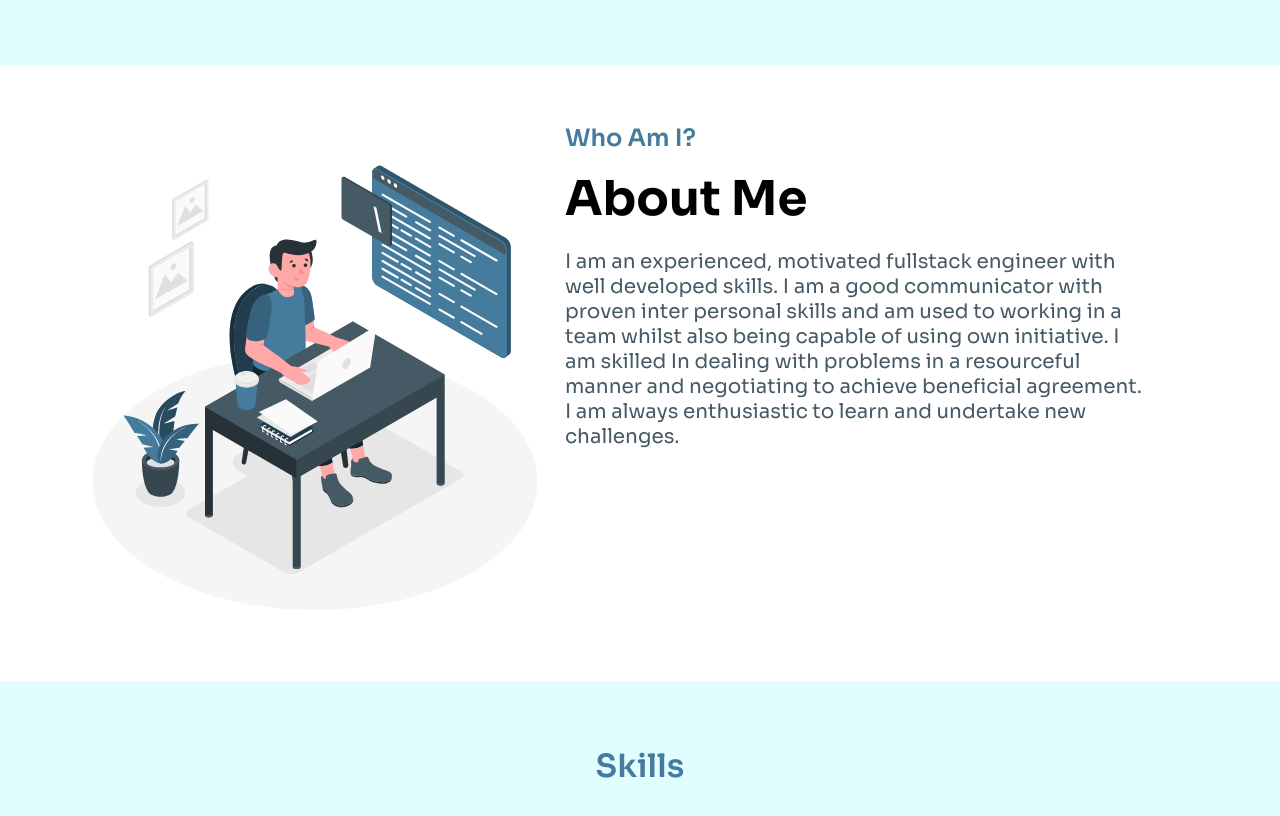
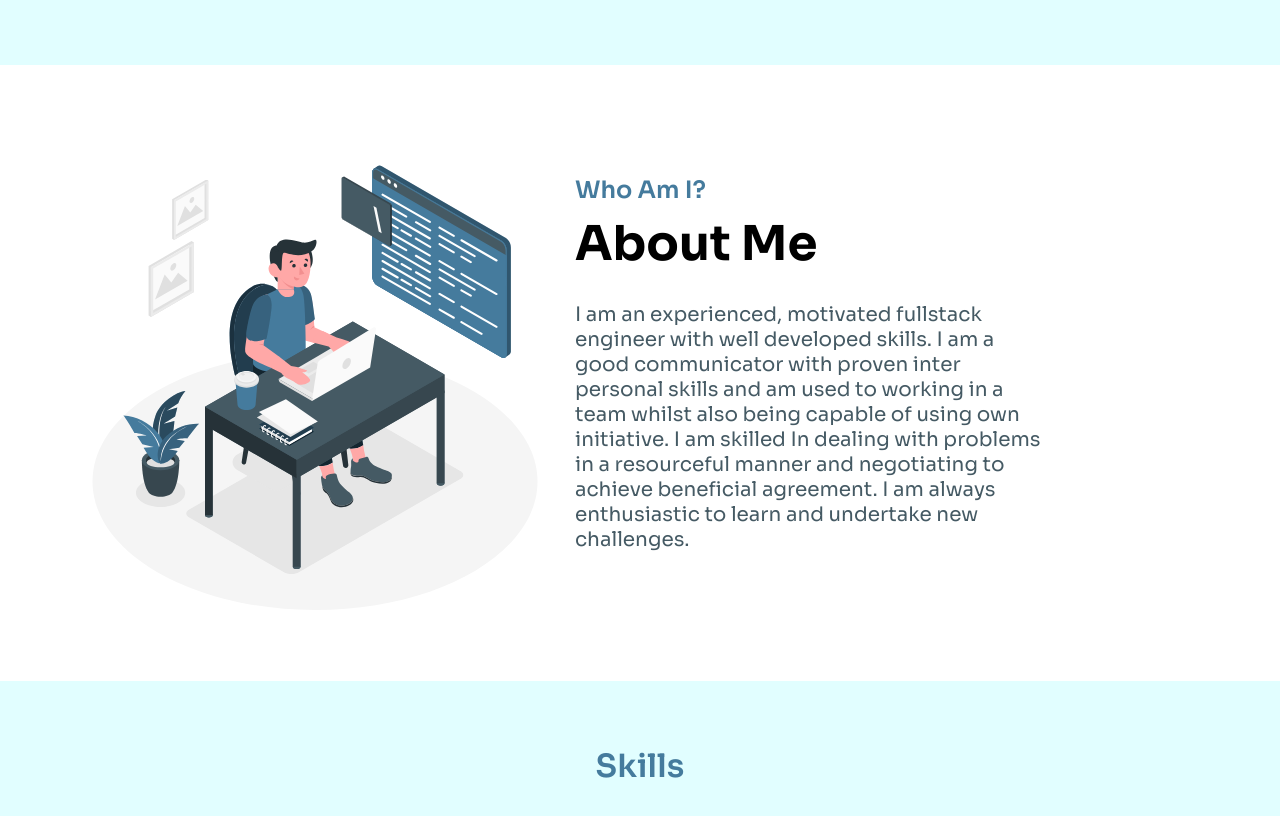
Before and after one commit to havrydotdev/havrydotdev.github.io, a Next.js app: page / in a window 1280 px wide. Shown: the part 660-1476 px from the top of the page. Built offline with nearby package versions, Linux system fonts and the light colour scheme.

Commit message:
fix about page

```diff
--- a/components/About/About.module.css
+++ b/components/About/About.module.css
@@ -8,6 +8,12 @@
 	margin-top: 58px;
 }
 
+.about-block {
+	display: flex;
+	justify-content: center;
+	flex-direction: column;
+	margin-left: 10px;
+}
 
 .about-subheader {
 	margin: 0;
@@ -19,13 +25,13 @@
 }
 
 .about-header {
-	margin: 15px 0;
+	margin: 8px 0;
 
 	font-size: 48px;
 }
 
 .about-text {
-	max-width: 580px;
+	max-width: 470px;
 
 	color: var(--gray);
 
```
